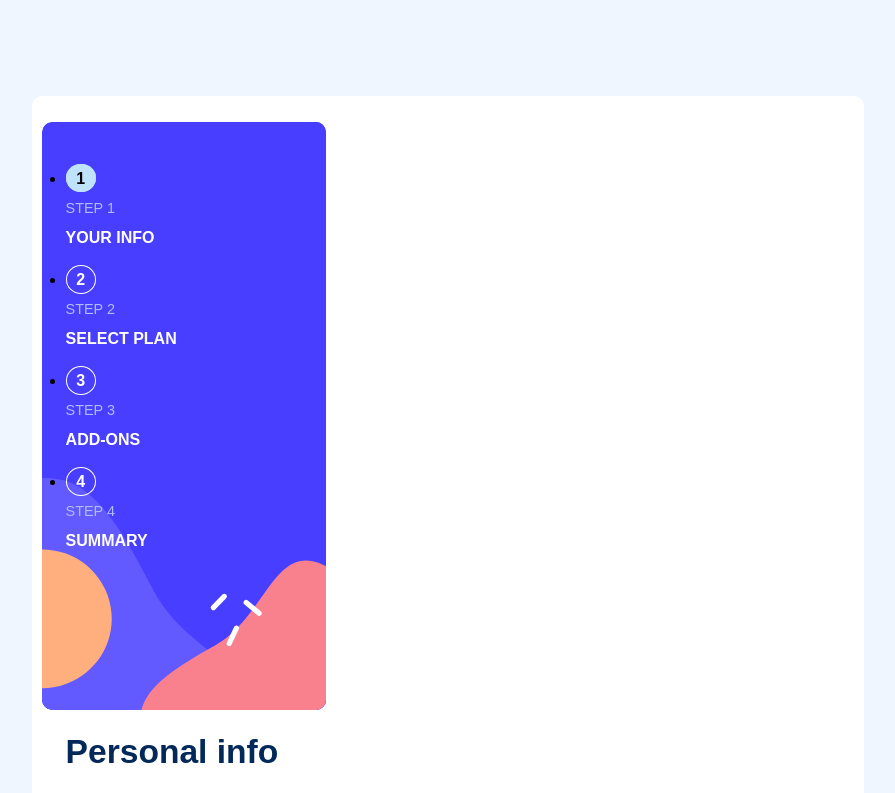
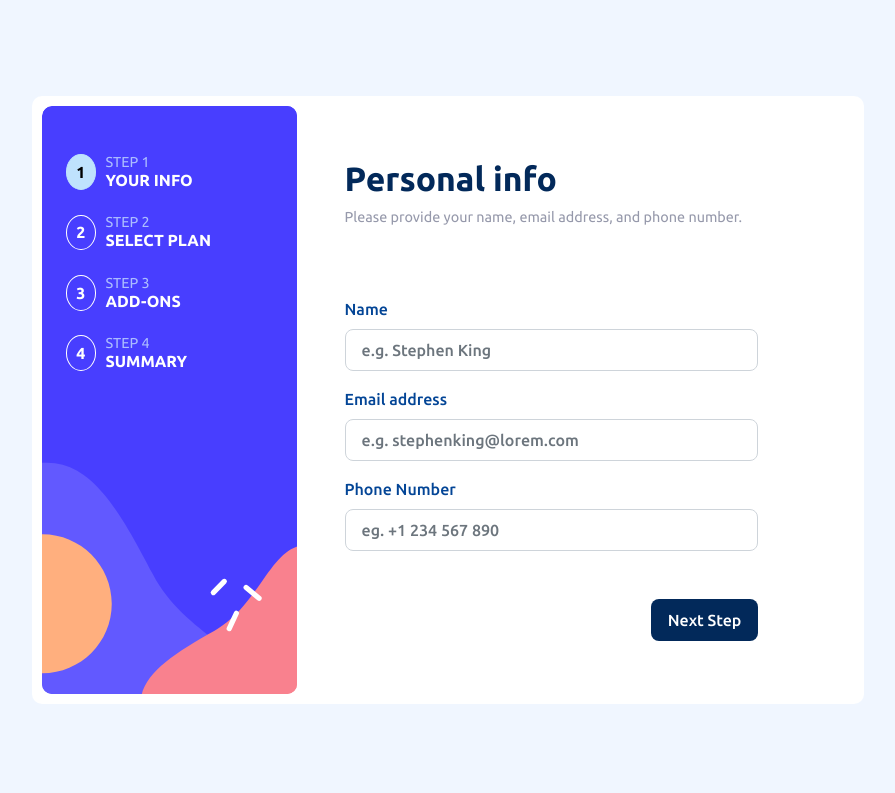
Before and after one commit to Soaphub/Multi-step-form-solution, a Next.js app: page / in a window 1280 px wide. Shown: the top 793 px of the page, without its empty margins (192-1087 px from the left). Built offline with nearby package versions, Linux system fonts and the light colour scheme.

Commit message:
Made change in google font and bootstrap

```diff
--- a/package.json
+++ b/package.json
@@ -9,8 +9,11 @@
     "lint": "next lint"
   },
   "dependencies": {
+    "@fortawesome/fontawesome-free": "^6.4.0",
     "@next/font": "13.1.6",
+    "@popperjs/core": "^2.11.7",
     "@reduxjs/toolkit": "^1.9.3",
+    "bootstrap": "^5.2.3",
     "css-loader": "^6.7.3",
     "next": "13.1.6",
     "postcss-loader": "^7.0.2",
--- a/pages/_app.js
+++ b/pages/_app.js
@@ -1,14 +1,23 @@
+
+import "bootstrap/dist/css/bootstrap.min.css";
 import '@/styles/globals.css';
 import Layout from '@/Components/Layout';
-import Head from "next/head";
 import { store } from '../redux/store';
 import { Provider } from 'react-redux';
+import Script from 'next/script';
+import Head from "next/head";
+import { useEffect } from 'react';
 
 export default function App({ Component, pageProps }) {
+
+	useEffect(()=>{
+		import("bootstrap/dist/css/bootstrap.min.css");
+	},[])
 
   	return (
 	<>
 		<Provider store={store}>
+
 			<Head>
                 <meta charSet="utf-8" />
                 <meta name="viewport" content="width=device-width, initial-scale=1" />
@@ -21,6 +30,10 @@ export default function App({ Component, pageProps }) {
             </Head>
 			<Layout>
 					<Component {...pageProps} />
+
+      	  	    	<Script src="https://cdn.jsdelivr.net/npm/bootstrap@5.3.0-alpha1/dist/js/bootstrap.bundle.min.js"
+			    	integrity="sha384-w76AqPfDkMBDXo30jS1Sgez6pr3x5MlQ1ZAGC+nuZB+EYdgRZgiwxhTBTkF7CXvN"
+			    	crossOrigin="anonymous" />
 			</Layout>
 
 		</Provider>
--- a/pages/_document.js
+++ /dev/null
@@ -1,19 +0,0 @@
-import { Html, Head, Main, NextScript } from 'next/document'
-
-export default function Document() {
-  return (
-    <Html lang="en">
-      	<Head >
-		  	<link href="https://cdn.jsdelivr.net/npm/bootstrap@5.3.0-alpha1/dist/css/bootstrap.min.css"
-			rel="stylesheet" integrity="sha384-GLhlTQ8iRABdZLl6O3oVMWSktQOp6b7In1Zl3/Jr59b6EGGoI1aFkw7cmDA6j6gD"
-			crossorigin="anonymous"/>
-		</Head>
-      	<body>
-    		<Main />
-      	  	<NextScript src="https://cdn.jsdelivr.net/npm/bootstrap@5.3.0-alpha1/dist/js/bootstrap.bundle.min.js"
-			integrity="sha384-w76AqPfDkMBDXo30jS1Sgez6pr3x5MlQ1ZAGC+nuZB+EYdgRZgiwxhTBTkF7CXvN"
-			crossorigin="anonymous"/>
-      	</body>
-    </Html>
-  )
-}
--- a/styles/globals.css
+++ b/styles/globals.css
@@ -1,4 +1,4 @@
-
+@import url("https://fonts.googleapis.com/css2?family=Ubuntu:wght@400;500;700&display=swap");
 
 *{
     box-sizing: border-box;
@@ -21,6 +21,7 @@
 
     --width-lg: 60%;
 }
+
 
 body{
     background-color: hsl(217, 100%, 97%);
@@ -91,7 +92,7 @@ p{
     --lg: calc( 2 * var(--spacing-lg));
     --sm: calc( 2 * var(--spacing-xsm));
     height: calc( 100vh - calc( var(--lg) + var(--sm)));
-    background-image: url("../public/images/bg-sidebar-desktop.svg");
+    background-image: url("/images/bg-sidebar-desktop.svg");
     background-size: auto calc( 100vh - calc( var(--lg) + var(--sm)));
     background-repeat: no-repeat;
     border-radius: 10px;
@@ -269,7 +270,7 @@ input[type=text]:focus, input[type=email]:focus, input[type=tel]:focus{
     }
     .nav{
         height: auto;
-        background-image: url("../public/images/bg-sidebar-mobile.svg");
+        background-image: url("/images/bg-sidebar-mobile.svg");
         background-size: 100%;
         padding: var(--spacing-md) 0 var(--spacing-lg);
         border-radius: 0;
```
Also changed, not shown: 1 other file (tests, documents, lock files or other folders). Lines whose indentation alone changed are shown as unchanged.
